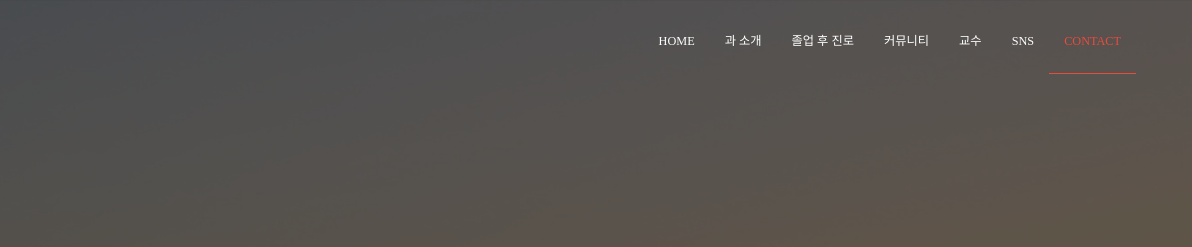
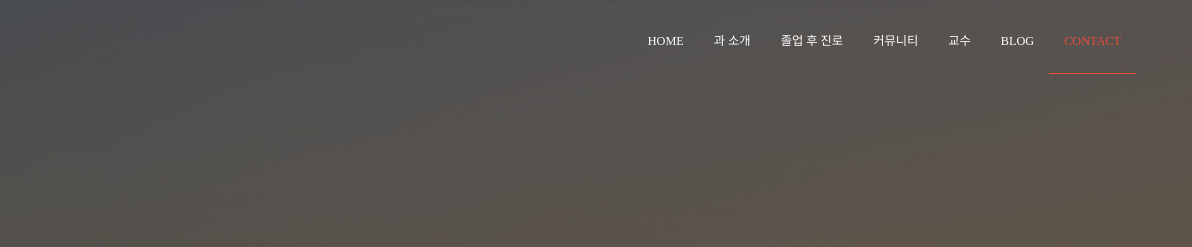
Before and after one commit to yuls0202/bsks, a plain HTML site: page index.html in a window 1280 px wide. Shown: the top 247 px of the page, 88-1280 px from the left. Drawn offline with Linux system fonts and the light colour scheme; a web font is replaced by a local one.

Commit message:
Add files via upload

```diff
--- a/index.html
+++ b/index.html
@@ -71,7 +71,7 @@
                                                 <li><a href="#portfolio">졸업 후 진로</a></li>
                                                 <li><a href="#pricing">커뮤니티</a></li>
                                                 <li><a href="#team">교수</a></li>
-                                                <li><a href="#blog">sns</a></li>
+                                                <li><a href="#blog">BLOG</a></li>
                                                 <li><a href="#contact">CONTACT</a></li>
                                             </ul>
 
```
